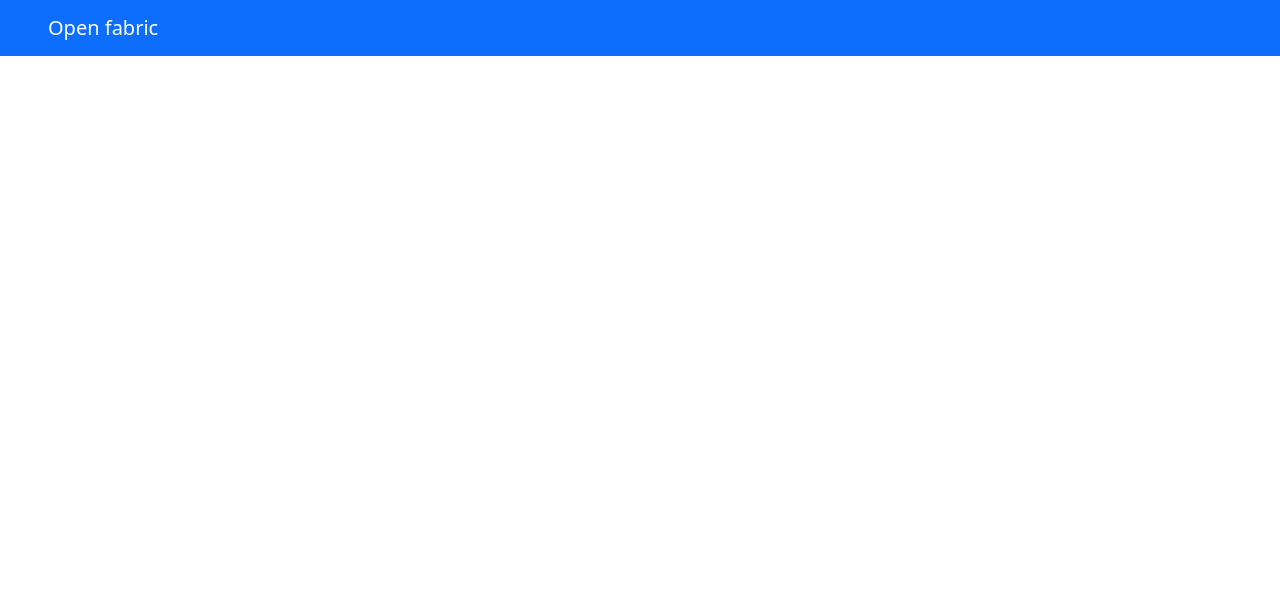
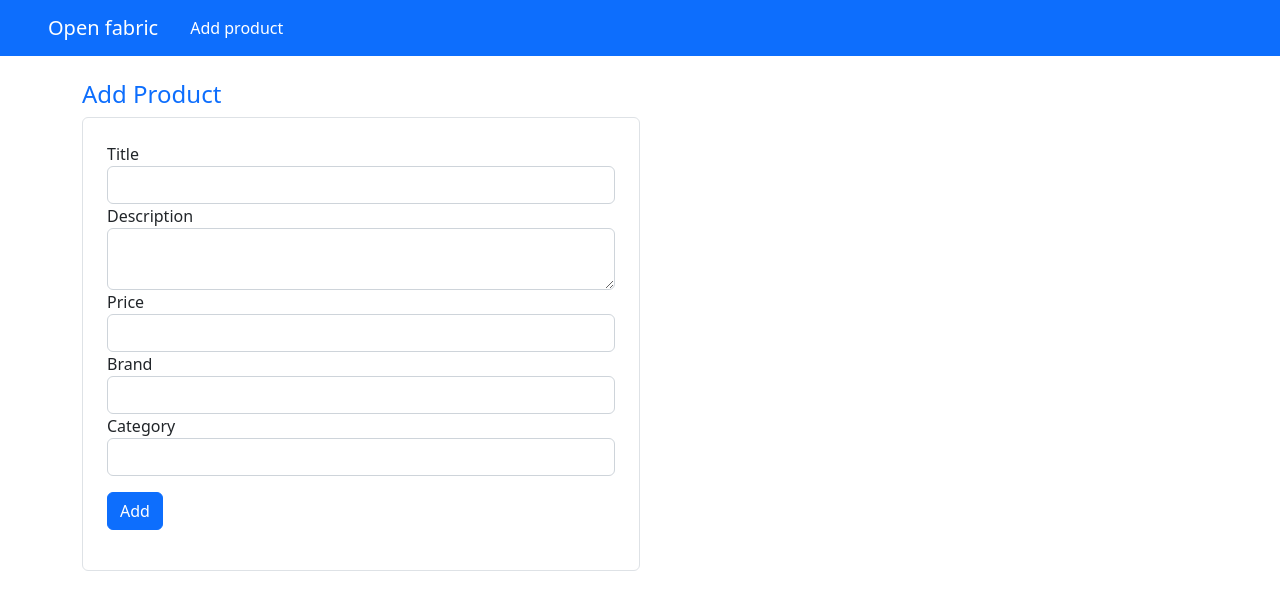
Before and after one commit to Amakoye/openfabric-test, an Angular app in the folder frontend/: page /products/add in a window 1280 px wide. Before the commit this address led to /. Shown: the top 610 px of the page. Built offline with nearby package versions, Linux system fonts and the light colour scheme.

Commit message:
add product form, product view

```diff
--- a/frontend/src/app/app.component.html
+++ b/frontend/src/app/app.component.html
@@ -1,4 +1,4 @@
 <app-header></app-header>
-<main class="ps-5 pe-5">
+<main class="ps-sm-2 pe-sm-2 ps-md-3 pe-md-3 ps-lg-5 pe-lg-5">
   <router-outlet></router-outlet>
 </main>
--- a/frontend/src/app/components/layout/header/header/header.component.html
+++ b/frontend/src/app/components/layout/header/header/header.component.html
@@ -1,5 +1,13 @@
 <header>
   <nav class="navbar navbar-expand-lg navbar-dark bg-primary">
-    <a class="navbar-brand ms-5" href="#">{{ title }}</a>
+    <a class="navbar-brand ms-5" routerLink="/">{{ title }}</a>
+
+    <ul class="nav nav-pills">
+      <li class="nav-item">
+        <a routerLink="/products/add" class="nav-link text-white"
+          >Add product</a
+        >
+      </li>
+    </ul>
   </nav>
 </header>
--- /dev/null
+++ b/frontend/src/app/components/products/product-form/product-form/product-form.component.html
@@ -0,0 +1,62 @@
+<div class="container mt-4">
+  <h4 class="text-primary">{{ productId ? "Edit" : "Add" }} Product</h4>
+  <form
+    class="col-lg-6 border rounded p-4"
+    [formGroup]="productForm"
+    (ngSubmit)="onSubmit()"
+  >
+    <div class="form-group">
+      <label for="title">Title</label>
+      <input
+        type="text"
+        id="title"
+        class="form-control"
+        formControlName="title"
+        required
+      />
+    </div>
+
+    <div class="form-group">
+      <label for="description">Description</label>
+      <textarea
+        id="description"
+        class="form-control"
+        formControlName="description"
+      ></textarea>
+    </div>
+
+    <div class="form-group">
+      <label for="price">Price</label>
+      <input
+        type="number"
+        id="price"
+        class="form-control"
+        formControlName="price"
+        required
+      />
+    </div>
+    <div class="form-group">
+      <label for="brand">Brand</label>
+      <input
+        type="text"
+        id="brand"
+        class="form-control"
+        formControlName="brand"
+        required
+      />
+    </div>
+    <div class="form-group">
+      <label for="category">Category</label>
+      <input
+        type="text"
+        id="category"
+        class="form-control"
+        formControlName="category"
+        required
+      />
+    </div>
+    <div class="form-group my-3">
+      <button type="submit" class="btn btn-primary">Add</button>
+    </div>
+  </form>
+</div>
--- /dev/null
+++ b/frontend/src/app/components/products/product-form/product-form/product-form.component.ts
@@ -0,0 +1,39 @@
+import { Component, OnInit } from '@angular/core';
+import { FormBuilder, FormGroup, Validators } from '@angular/forms';
+import { ActivatedRoute } from '@angular/router';
+import { ProductsService } from 'src/app/services/products/products.service';
+
+@Component({
+  selector: 'app-product-form',
+  templateUrl: './product-form.component.html',
+  styleUrls: ['./product-form.component.css'],
+})
+export class ProductFormComponent implements OnInit {
+  productForm: FormGroup;
+  productId: string;
+
+  constructor(
+    private formBuilder: FormBuilder,
+    private route: ActivatedRoute,
+    private productsServive: ProductsService
+  ) {
+    this.productForm = this.formBuilder.group({
+      title: ['', Validators.required],
+      description: ['', Validators.required],
+      price: [null, Validators.required],
+      brand: ['', Validators.required],
+      category: ['', Validators.required],
+    });
+  }
+
+  ngOnInit(): void {
+    this.productId = this.route.snapshot.params['id'];
+    if (this.productId) {
+      this.productsServive
+        .getProduct(this.productId)
+        .subscribe((product) => this.productForm.patchValue(product));
+    }
+  }
+
+  onSubmit(): void {}
+}
--- a/frontend/src/app/components/products/product-item/product-item/product-item.component.html
+++ b/frontend/src/app/components/products/product-item/product-item/product-item.component.html
@@ -24,8 +24,16 @@
       </div>
     </div>
     <div class="d-flex justify-content-center">
-      <a class="btn btn-info btn-sm text-white" href="">View</a>
-      <a href="" class="btn btn-primary mx-5 btn-sm text-white">Edit</a>
+      <a
+        class="btn btn-info btn-sm text-white"
+        routerLink="/products/{{ product.id }}"
+        >View</a
+      >
+      <a
+        routerLink="/products/{{ product.id }}"
+        class="btn btn-primary mx-2 btn-sm text-white"
+        >Edit</a
+      >
       <button class="btn btn-danger btn-sm text-white">Delete</button>
     </div>
   </div>
--- a/frontend/src/app/components/products/products/products.component.html
+++ b/frontend/src/app/components/products/products/products.component.html
@@ -1,7 +1,10 @@
 <section class="my-5">
-  <div class="container">
-    <div class="row">
-      <div class="col-4" *ngFor="let product of products">
+  <div class="container-fluid">
+    <div class="row flex-wrap g-3">
+      <div
+        class="col-xs-12 col-sm-12 col-md-6 col-lg-4"
+        *ngFor="let product of products"
+      >
         <app-product-item [product]="product"></app-product-item>
       </div>
     </div>
--- a/frontend/src/app/services/products/products.service.ts
+++ b/frontend/src/app/services/products/products.service.ts
@@ -13,4 +13,8 @@ export class ProductsService {
   getProducts(): Observable<Product[]> {
     return this.http.get<Product[]>(this.api);
   }
+
+  getProduct(id: string): Observable<Product> {
+    return this.http.get<Product>(`${this.api}/${id}`);
+  }
 }
```
Also changed, not shown: frontend/src/app/app-routing.module.ts (+9 -0 lines), frontend/src/app/app.module.ts (+10 -2 lines), frontend/src/app/components/products/product-form/product-form/product-form.component.css (added), 1 other file (tests, documents, lock files or other folders).
